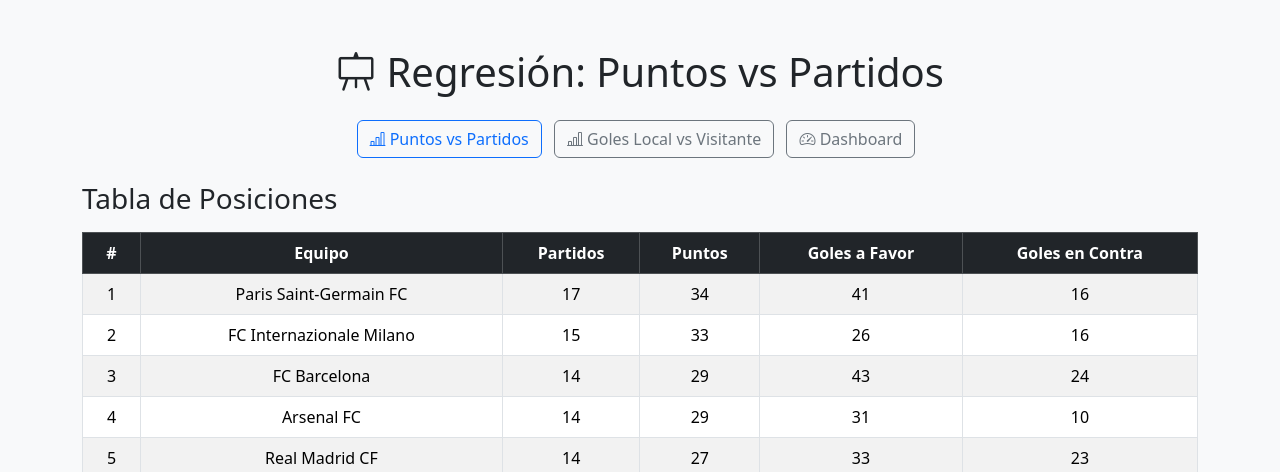
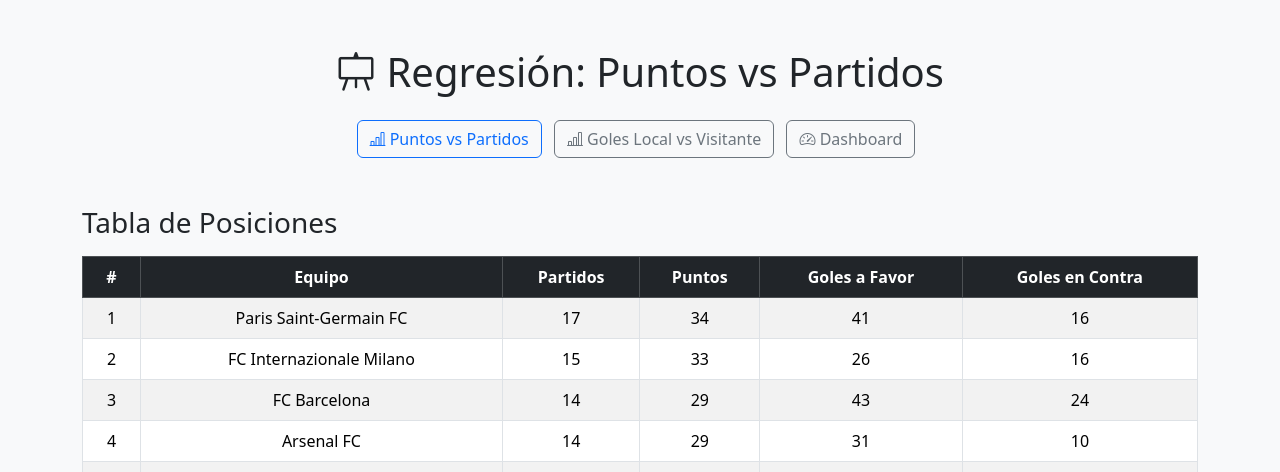
Before and after one commit to cristianriveraxd/Analisis-Predictivo-de-Resultados, a Flask app: page /dashboard in a window 1280 px wide. Shown: the top 472 px of the page. Run offline with Flask 3, Linux system fonts and the light colour scheme.

Commit message:
change padding table dashboard

```diff
--- a/templates/dashboard.html
+++ b/templates/dashboard.html
@@ -41,7 +41,7 @@
           <i class="bi bi-speedometer2"></i> Dashboard
         </a>
       </nav>
-    <h3 class="mb-3">Tabla de Posiciones</h3>
+    <h3 class="mb-3 pt-4">Tabla de Posiciones</h3>
     <div class="table-responsive">
         <table class="table table-striped table-bordered align-middle text-center">
             <thead class="table-dark">
```
